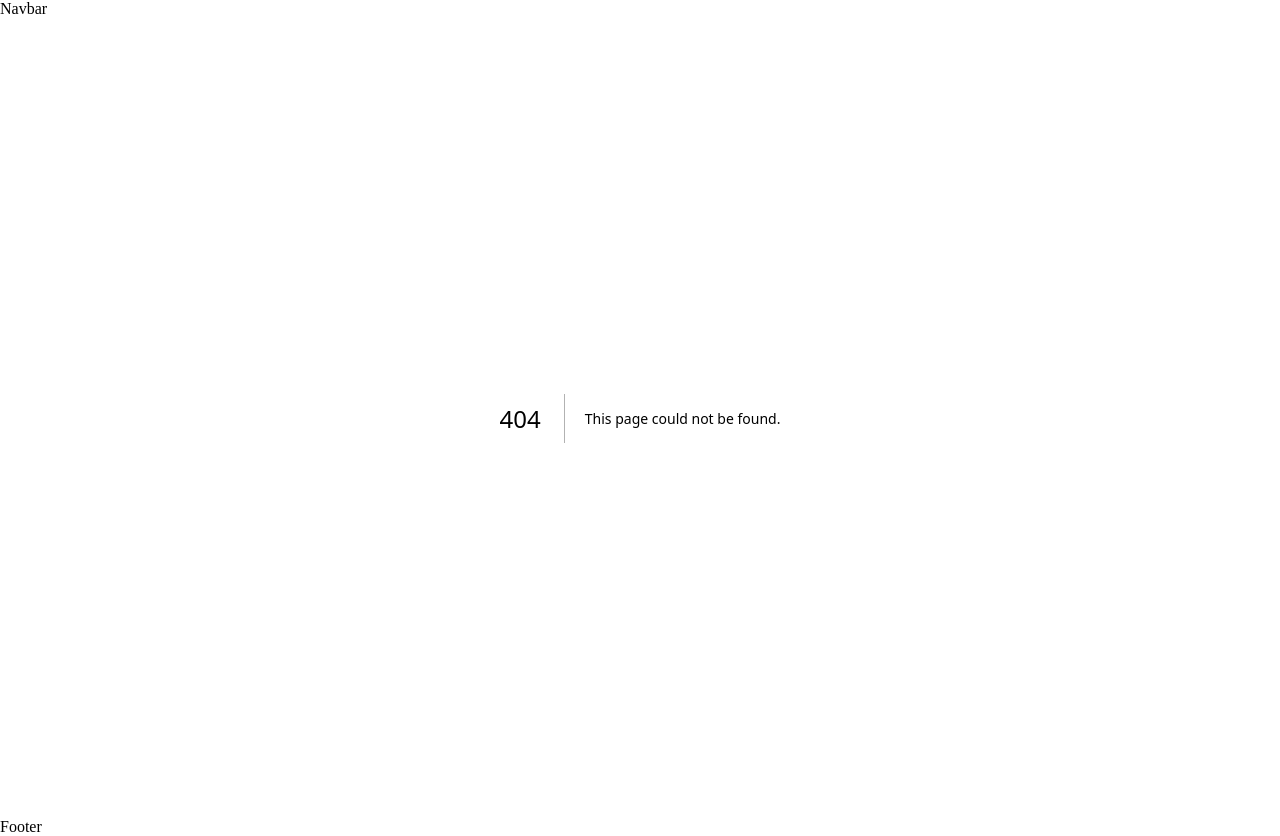
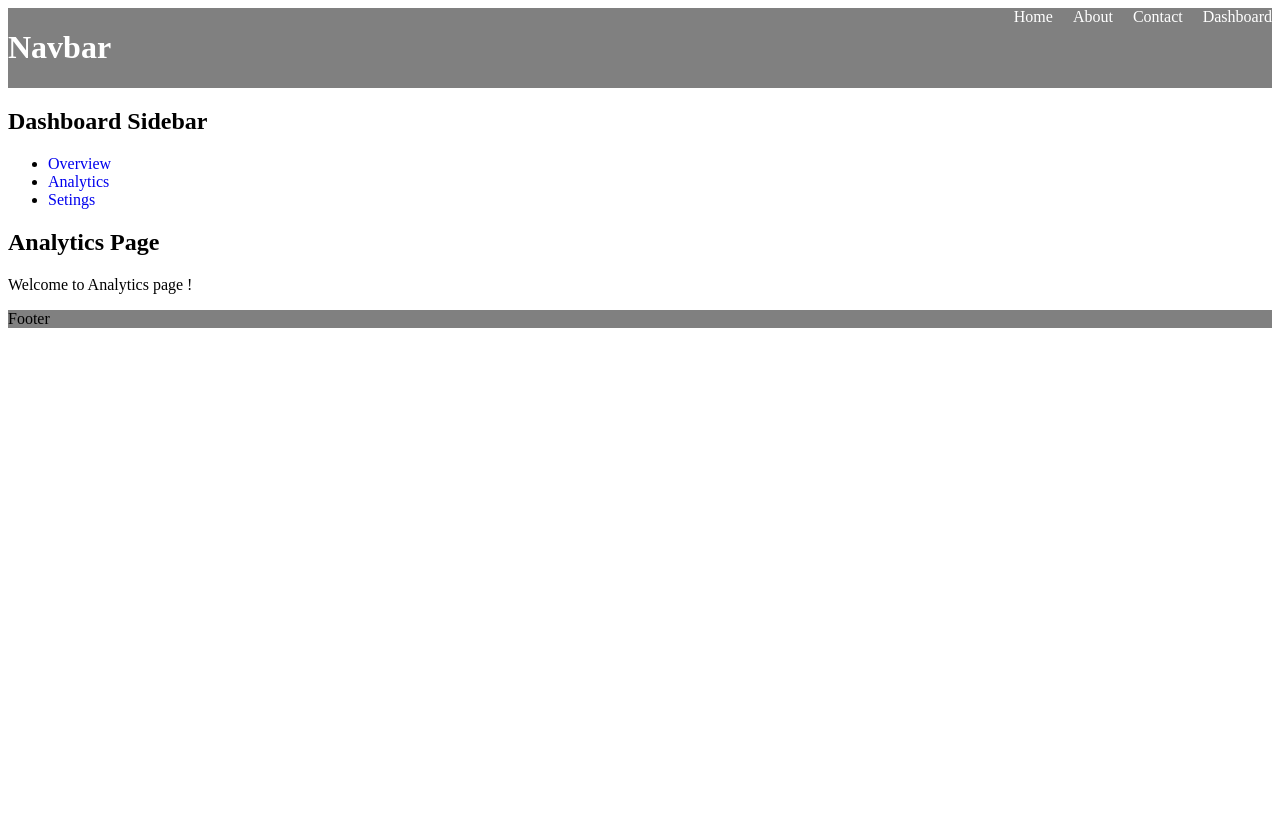
Before and after one commit to Abhishek9500/NextJs-Tutorial, a Next.js app: page /dashboard/analytics in a window 1280 px wide. Before the commit this address had no page. After the commit the page ends 800 px from the top, so only its background shows below. Built offline with nearby package versions, Linux system fonts and the light colour scheme.

Commit message:
nested-layout-done

```diff
--- /dev/null
+++ b/app/dashboard/analytics/page.jsx
@@ -0,0 +1,8 @@
+export default function AnalyticsPage(){
+    return(
+        <div>
+            <h1>Analytics Page</h1>
+            <p>Welcome to Analytics page !</p>
+        </div>
+    )
+}
--- /dev/null
+++ b/app/dashboard/layout.tsx
@@ -0,0 +1,20 @@
+import type { ReactNode } from "react";
+
+export default function RootLayout({children}:{children:ReactNode}){
+    return(
+        <section>
+            <aside>
+                <h2>Dashboard Sidebar</h2>
+                <ul>
+                    <li><a href="/dashboard/overview" style={{textDecoration:'none'}}>Overview</a></li>
+                    <li><a href="/dashboard/analytics" style={{textDecoration:'none'}}>Analytics</a></li>
+                    <li><a href="/dashboard/setings" style={{textDecoration:'none'}}>Setings</a></li>
+
+                </ul>
+            </aside>
+            <div>
+                {children}
+            </div>
+        </section>
+    )
+}
--- a/app/layout.tsx
+++ b/app/layout.tsx
@@ -7,9 +7,21 @@ export default function RootLayout({children}:{children:ReactNode}){
       <title>Abhishek Next.Js Course</title>
     </head>
     <body>
-      <header>Navbar</header>
+      <header style={{backgroundColor:'gray'}}>
+        <div style={{display:"flex",justifyContent:"space-between"}}>
+          <h1>
+            <a href="/" style={{textDecoration:'none',color:'white'}}>Navbar</a>
+          </h1>
+          <nav style={{display:'flex',gap:'20px'}}>
+            <a href="/" style={{textDecoration:'none',color:'white'}}>Home</a>
+            <a href="/about" style={{textDecoration:'none',color:'white'}}>About</a>
+            <a href="/contact" style={{textDecoration:'none',color:'white'}}>Contact</a>
+            <a href="/dashboard" style={{textDecoration:'none',color:'white'}}>Dashboard</a>
+          </nav>
+        </div>
+      </header>
       {children}
-      <footer>Footer</footer>
+      <footer style={{backgroundColor:'gray'}}>Footer</footer>
     </body>
     </html>
   )
```
Also changed, not shown: app/dashboard/overview/page.jsx (added, +8 -0 lines), app/dashboard/page.jsx (added, +8 -0 lines), app/dashboard/setings/page.jsx (added, +8 -0 lines).
